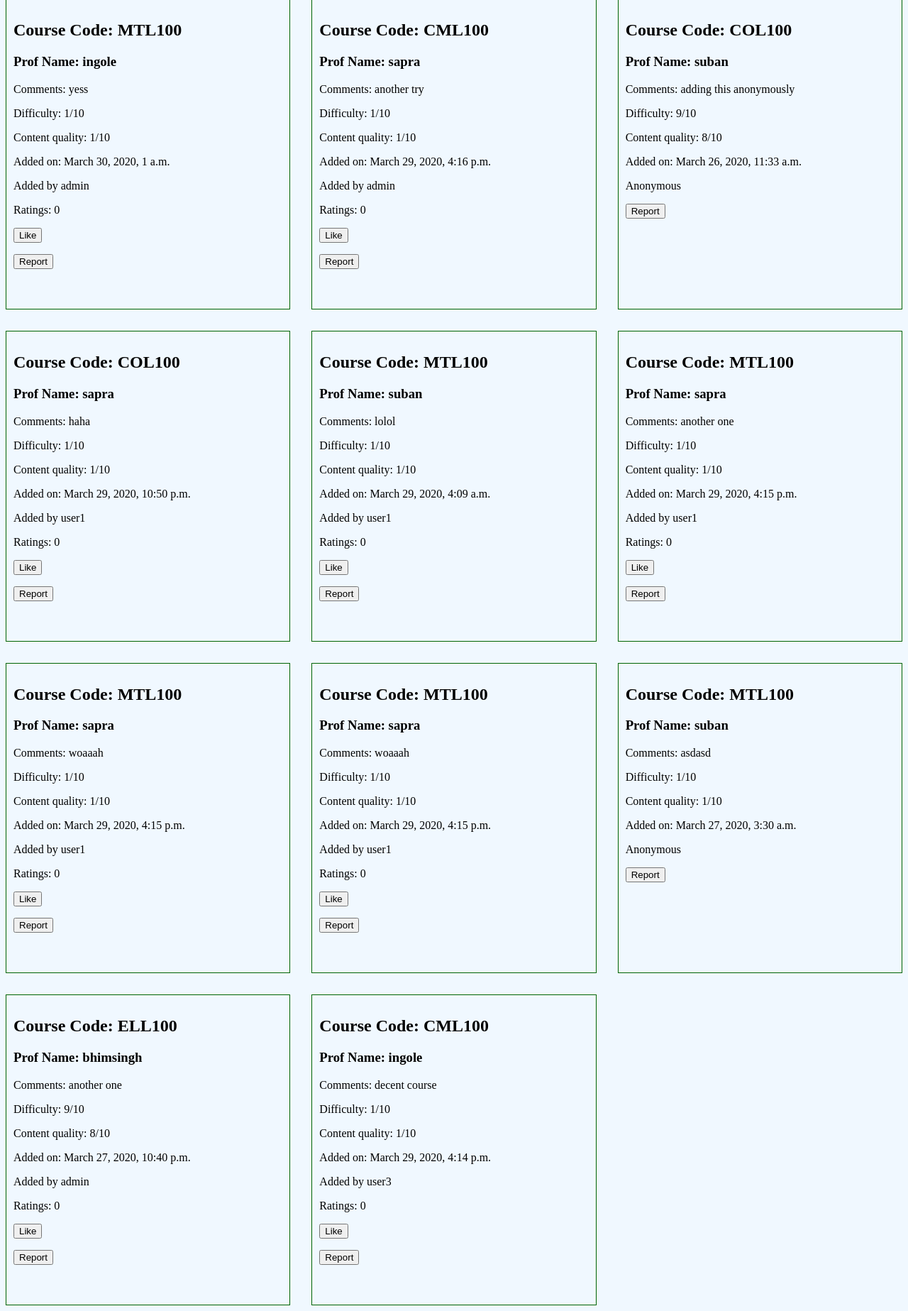
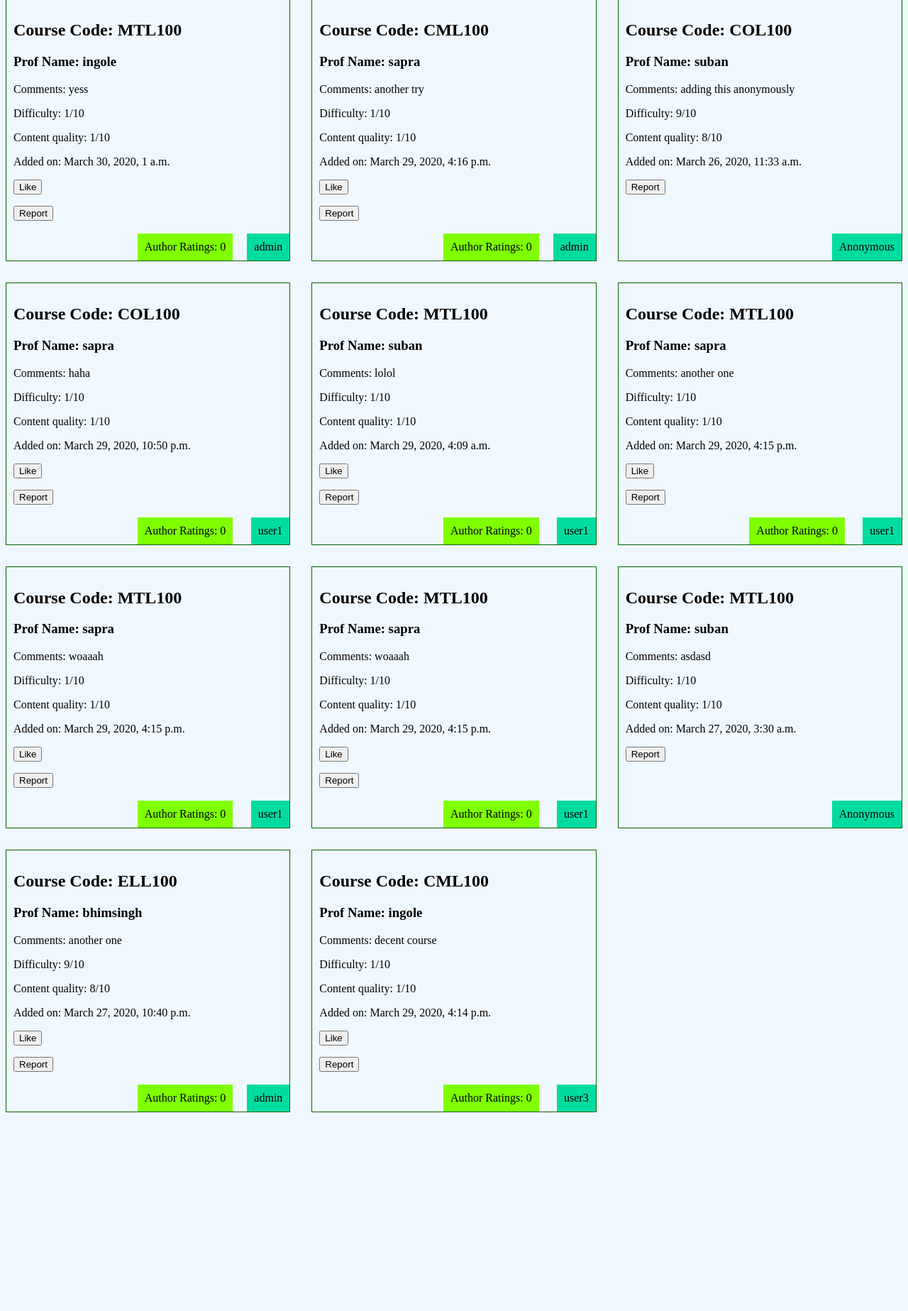
Before and after one commit to kshitijalwadhi/ProfReviewPortal, a Django app: page /review/search/ in a window 1280 px wide. Shown: the part 227-2074 px from the top of the page at 71% size. After the commit the page ends 1794 px from the top, so only its background shows below. Run offline with Django 3.2, Linux system fonts and the light colour scheme; data comes from the database, SQL or seed files in the repository; data that the repository does not hold is empty; some libraries are stand-ins or nearby versions.

Commit message:
update css for author ratings

```diff
--- a/profreviewportal/assets/styles.css
+++ b/profreviewportal/assets/styles.css
@@ -68,6 +68,15 @@ nav ul {
     background: #00dba0;
     position: absolute;
     right: 0;
+    bottom: 0;
+    margin: 0;
+}
+
+.rating {
+    padding: 10px;
+    background: chartreuse;
+    position: absolute;
+    right: 80;
     bottom: 0;
     margin: 0;
 }
@@ -160,3 +169,18 @@ body {
 .add_review .select2 {
     display: block;
 }
+
+
+.reviews review likeform input[type="submit"] {
+    background: #00dba0;
+    border: 0;
+    color: #fff;
+    font-size: 1.2em;
+    border-radius: 4px;
+    margin: 10px 0;
+}
+
+.likeform .likebtn input[type="submit"]:hover {
+    background: teal;
+    cursor: pointer;
+}
--- a/profreviewportal/review/templates/review/search.html
+++ b/profreviewportal/review/templates/review/search.html
@@ -17,10 +17,10 @@
         <p>Content quality: {{obj.contentquality}}/10</p>
         <p>Added on: {{obj.date}} </p>
         {% if obj.anonymous %}
-        <p> Anonymous </p>
+        <p class="author"> Anonymous </p>
         {% else %}
-        <p> Added by {{obj.author.username }}</p>
-        <p> Ratings:
+        <p class="author"> {{obj.author.username }}</p>
+        <p class="rating">Author Ratings:
             {% for obj2 in ratings %}
             {% if obj2.user == obj.author %}
             {{ obj2.userlikes }}
@@ -29,13 +29,13 @@
         </p>
         {% endif %}
         {% if not obj.anonymous %}
-        <form action="{% url 'review:like_post' %}" method="POST">
+        <form action="{% url 'review:like_post' %}" method="POST" class="likeform">
             {% csrf_token %}
 
             {% if request.user in obj.likes.all and not request.user in obj.dislikes.all %}
-            <button type="submit" name="post_id" value="{{ obj.id }}"> Remove Like </button>
+            <button type="submit" name="post_id" value="{{ obj.id }}" class="likebtn"> Remove Like </button>
             {% elif not request.user in obj.likes.all and not request.user in obj.dislike.all %}
-            <button type="submit" name="post_id" value="{{ obj.id }}"> Like </button>
+            <button type="submit" name="post_id" value="{{ obj.id }}" class="likebtn"> Like </button>
             {% else %}
             {% endif %}
         </form>
```
